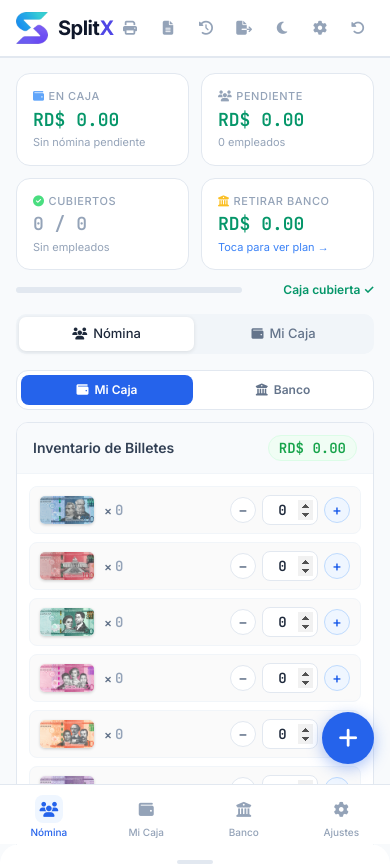
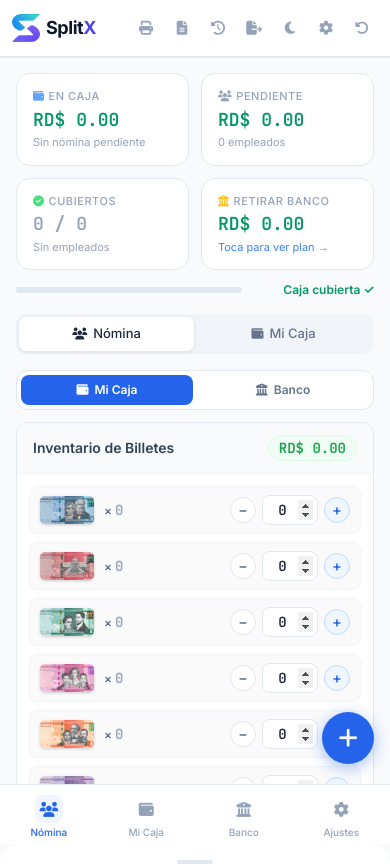
Before and after one commit to ERCamilo/SplitX, a website with bundled scripts: page index.html in a window 390 px wide. Shown: the top 867 px of the page. Built offline with nearby package versions, Linux system fonts and the light colour scheme.

Commit message:
fix(mobile): eliminate 390px navbar horizontal overflow caught by mobile E2E

```diff
--- a/index.html
+++ b/index.html
@@ -46,15 +46,15 @@
          TOP NAVBAR
     ═══════════════════════════════════════════ -->
     <nav class="bg-white border-b border-slate-200 sticky top-0 z-30" style="box-shadow:0 1px 0 #e2e8f0">
-        <div class="max-w-7xl mx-auto px-4 sm:px-5 lg:px-8">
-            <div class="flex justify-between items-center h-14">
+        <div class="max-w-7xl mx-auto px-3 sm:px-5 lg:px-8">
+            <div class="flex justify-between items-center h-14 gap-2">
                 <!-- Logo -->
-                <div class="flex items-center gap-2.5">
-                    <img src="imagenes/splitx_icon.png" alt="SplitX" class="w-8 h-8 object-contain drop-shadow-xs">
-                    <span class="font-extrabold text-xl tracking-tight text-slate-900 flex items-center">Split<span class="text-indigo-600">X</span></span>
+                <div class="flex items-center gap-1.5 sm:gap-2.5 shrink-0">
+                    <img src="imagenes/splitx_icon.png" alt="SplitX" class="w-7 h-7 sm:w-8 sm:h-8 object-contain drop-shadow-xs">
+                    <span class="font-extrabold text-lg sm:text-xl tracking-tight text-slate-900 flex items-center">Split<span class="text-indigo-600">X</span></span>
                 </div>
                 <!-- Nav actions -->
-                <div class="flex items-center gap-1.5">
+                <div class="flex items-center gap-1 sm:gap-1.5 shrink-0">
                     <button onclick="app.openImportModal()" class="toolbar-btn blue hidden sm:flex">
                         <i class="fa-solid fa-file-import text-xs"></i> Importar
                     </button>
--- a/tests/e2e/mobile-payroll.e2e.js
+++ b/tests/e2e/mobile-payroll.e2e.js
@@ -17,8 +17,21 @@ describe('mobile payroll workflow at 390x844', () => {
             await page.evaluate(() => localStorage.clear());
             await page.reload({ waitUntil: 'load' });
 
-            const noOverflow = await page.evaluate(() => document.documentElement.scrollWidth <= window.innerWidth + 2);
-            assert.equal(noOverflow, true, 'initial mobile payroll view must not overflow horizontally');
+            const layout = await page.evaluate(() => {
+                const offenders = [];
+                for (const el of document.querySelectorAll('*')) {
+                    const r = el.getBoundingClientRect();
+                    if (r.width > 0 && r.right > window.innerWidth + 2) {
+                        offenders.push(`${el.tagName}#${el.id || ''}.${String(el.className || '').slice(0, 40)} right=${Math.round(r.right)}`);
+                        if (offenders.length >= 5) break;
+                    }
+                }
+                return { scrollWidth: document.documentElement.scrollWidth, innerWidth: window.innerWidth, offenders };
+            });
+            assert.ok(
+                layout.scrollWidth <= layout.innerWidth + 2,
+                `initial mobile payroll view overflowed horizontally: scrollWidth=${layout.scrollWidth} innerWidth=${layout.innerWidth} offenders=${JSON.stringify(layout.offenders)}`
+            );
 
             // 1. Add employee via mobile FAB + drawer
             await page.locator('button.fab[aria-label="Agregar empleado"]').click();
```
Also changed, not shown: css/tailwind.css.
